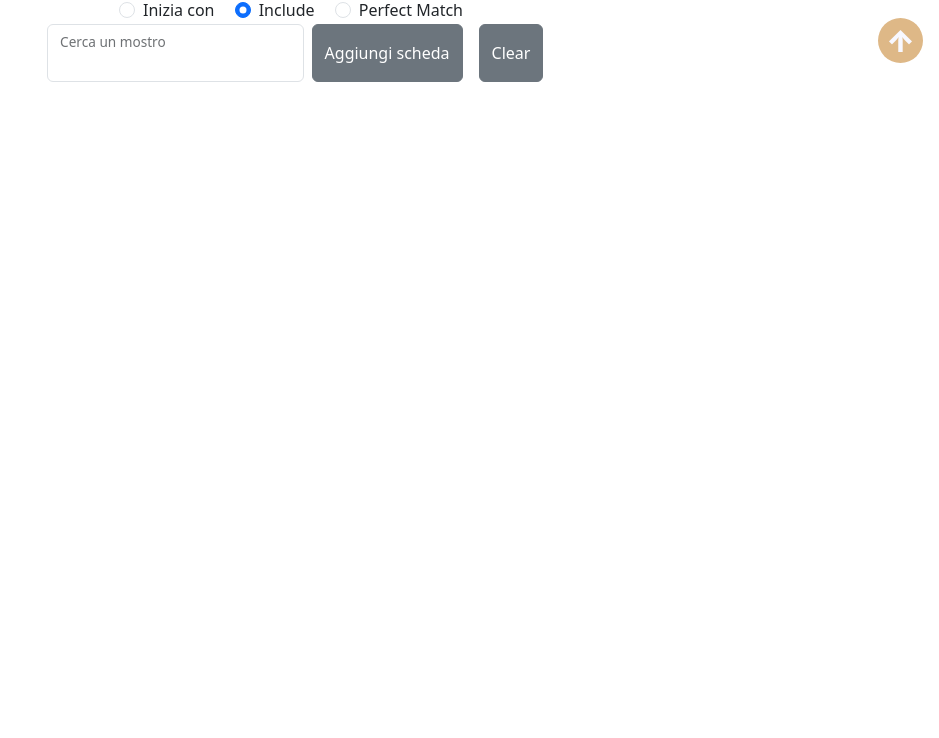
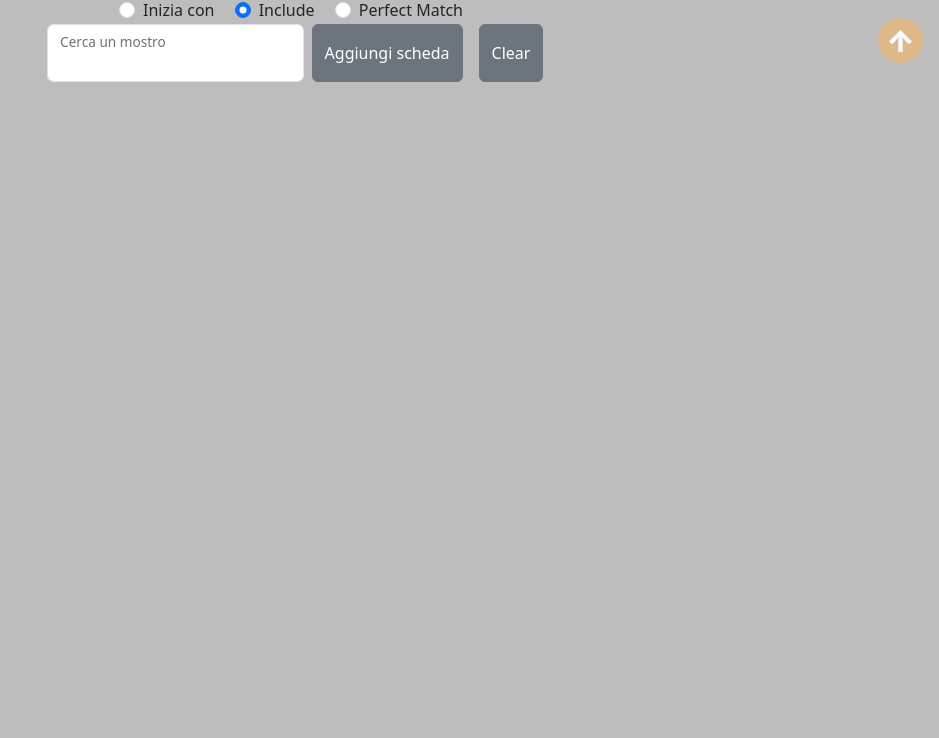
Before and after one commit to MarcoDeVito/Monster-Manual, a plain HTML site: page index.html in a window 1280 px wide. Shown: the part 62-800 px from the top of the page, without its empty margins (341-1280 px from the left). Drawn offline with nearby package versions, Linux system fonts and the light colour scheme; no server answers.

Commit message:
messo lo sfondo del body grigio invece che bianco

```diff
--- a/style.css
+++ b/style.css
@@ -1,4 +1,6 @@
-
+body{
+    background-color: rgb(189, 189, 189);
+}
 p {
     padding: 0;
     margin:0;
```
